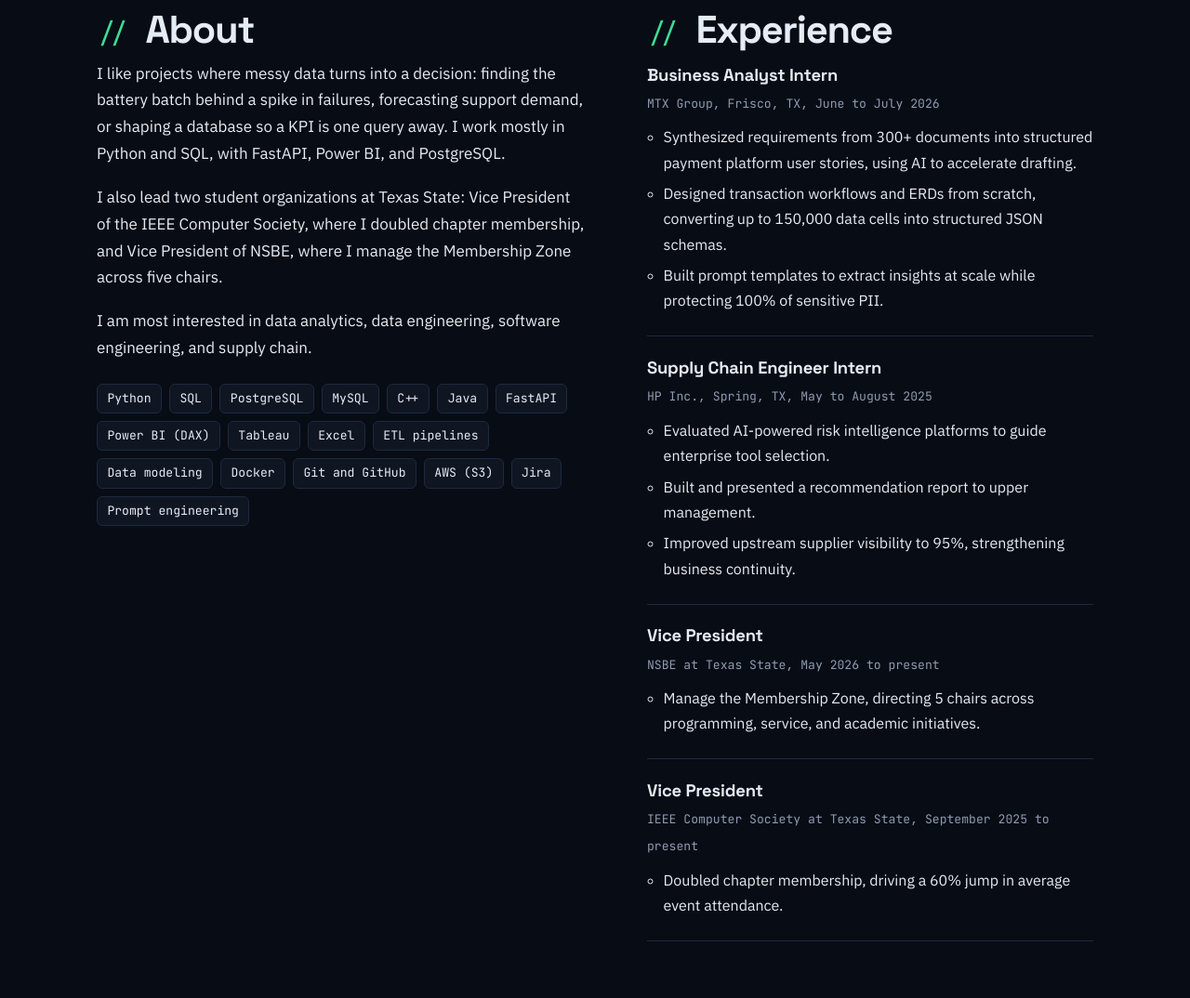
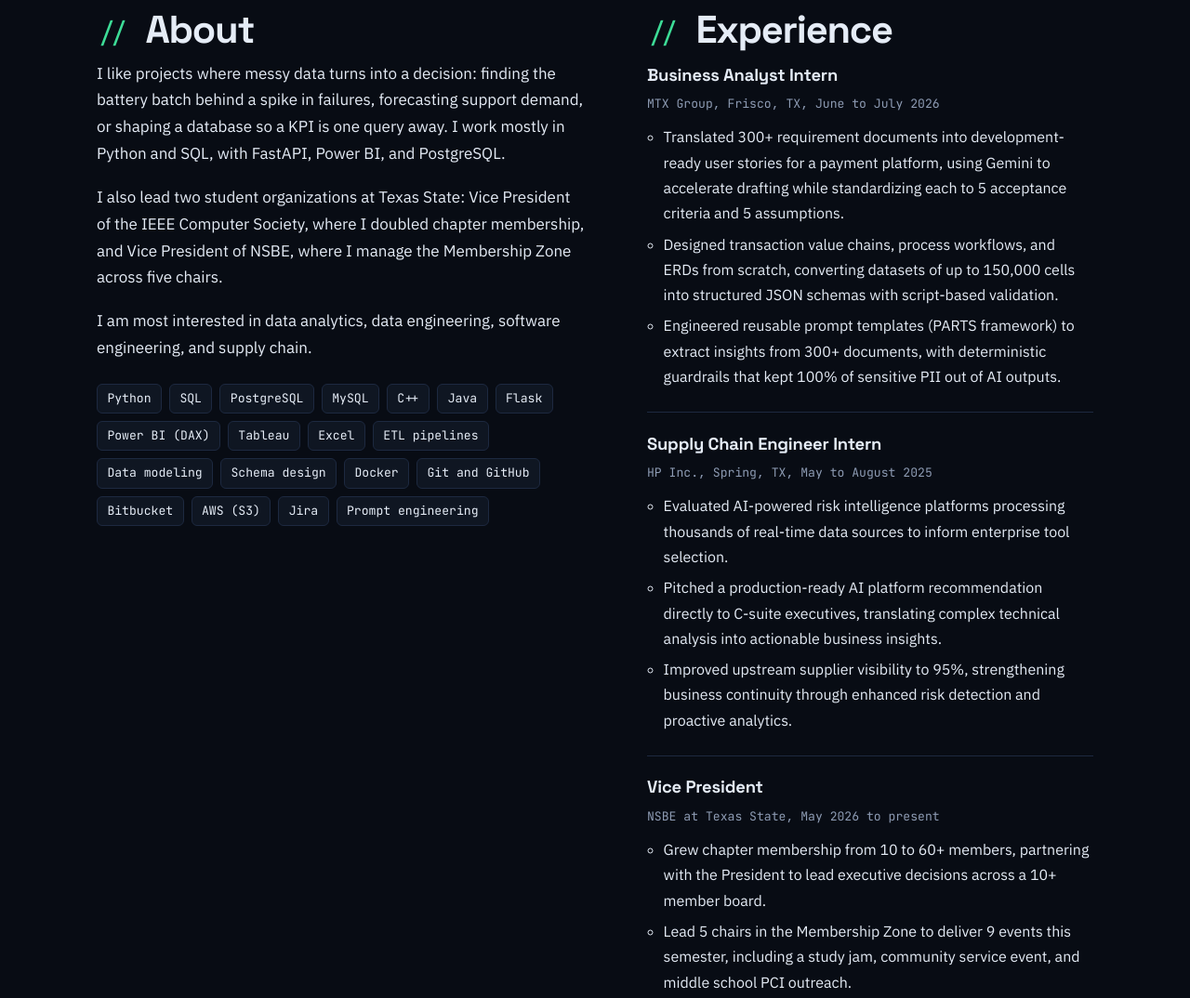
Before and after one commit to TR3V77/TR3V77.github.io, a plain HTML site: page index.html in a window 1280 px wide. Shown: the part 1540-2614 px from the top of the page at 93% size. Drawn offline with Linux system fonts and the light colour scheme.

Commit message:
Update index.html

```diff
--- a/index.html
+++ b/index.html
@@ -314,32 +314,38 @@
     "I also lead two student organizations at Texas State: Vice President of the IEEE Computer Society, where I doubled chapter membership, and Vice President of NSBE, where I manage the Membership Zone across five chairs."
   ],
   interests: ["data analytics", "data engineering", "software engineering", "supply chain"],
-  skills: ["Python", "SQL", "PostgreSQL", "MySQL", "C++", "Java", "FastAPI", "Power BI (DAX)", "Tableau", "Excel", "ETL pipelines", "Data modeling", "Docker", "Git and GitHub", "AWS (S3)", "Jira", "Prompt engineering"],
+  skills: ["Python", "SQL", "PostgreSQL", "MySQL", "C++", "Java", "Flask", "Power BI (DAX)", "Tableau", "Excel", "ETL pipelines", "Data modeling", "Schema design", "Docker", "Git and GitHub", "Bitbucket", "AWS (S3)", "Jira", "Prompt engineering"],
   experience: [
     {
       role: "Business Analyst Intern", org: "MTX Group, Frisco, TX", dates: "June to July 2026",
       points: [
-        "Synthesized requirements from 300+ documents into structured payment platform user stories, using AI to accelerate drafting.",
-        "Designed transaction workflows and ERDs from scratch, converting up to 150,000 data cells into structured JSON schemas.",
-        "Built prompt templates to extract insights at scale while protecting 100% of sensitive PII."
+        "Translated 300+ requirement documents into development-ready user stories for a payment platform, using Gemini to accelerate drafting while standardizing each to 5 acceptance criteria and 5 assumptions.",
+        "Designed transaction value chains, process workflows, and ERDs from scratch, converting datasets of up to 150,000 cells into structured JSON schemas with script-based validation.",
+        "Engineered reusable prompt templates (PARTS framework) to extract insights from 300+ documents, with deterministic guardrails that kept 100% of sensitive PII out of AI outputs."
       ]
     },
     {
       role: "Supply Chain Engineer Intern", org: "HP Inc., Spring, TX", dates: "May to August 2025",
       points: [
-        "Evaluated AI-powered risk intelligence platforms to guide enterprise tool selection.",
-        "Built and presented a recommendation report to upper management.",
-        "Improved upstream supplier visibility to 95%, strengthening business continuity."
+        "Evaluated AI-powered risk intelligence platforms processing thousands of real-time data sources to inform enterprise tool selection.",
+        "Pitched a production-ready AI platform recommendation directly to C-suite executives, translating complex technical analysis into actionable business insights.",
+        "Improved upstream supplier visibility to 95%, strengthening business continuity through enhanced risk detection and proactive analytics."
       ]
     },
-    { role: "Vice President", org: "NSBE at Texas State", dates: "May 2026 to present", points: ["Manage the Membership Zone, directing 5 chairs across programming, service, and academic initiatives."] },
+    {
+      role: "Vice President", org: "NSBE at Texas State", dates: "May 2026 to present",
+      points: [
+        "Grew chapter membership from 10 to 60+ members, partnering with the President to lead executive decisions across a 10+ member board.",
+        "Lead 5 chairs in the Membership Zone to deliver 9 events this semester, including a study jam, community service event, and middle school PCI outreach."
+      ]
+    },
     { role: "Vice President", org: "IEEE Computer Society at Texas State", dates: "September 2025 to present", points: ["Doubled chapter membership, driving a 60% jump in average event attendance."] }
   ],
   contact: [
     { label: "Email", href: "mailto:Trevorstrother77@gmail.com" },
     { label: "LinkedIn", href: "https://www.linkedin.com/in/trevor-strother-" },
     { label: "GitHub", href: "https://github.com/TR3V77" },
-    { label: "Resume (PDF)", href: "TrevorStrother(Resume '26).pdf" }   // filename must match exactly (including spaces/parens) on your host
+    { label: "Resume (PDF)", href: "trevor-strother-resume.pdf" }   // put trevor-strother-resume.pdf next to index.html on your host
   ]
 };
 
```
